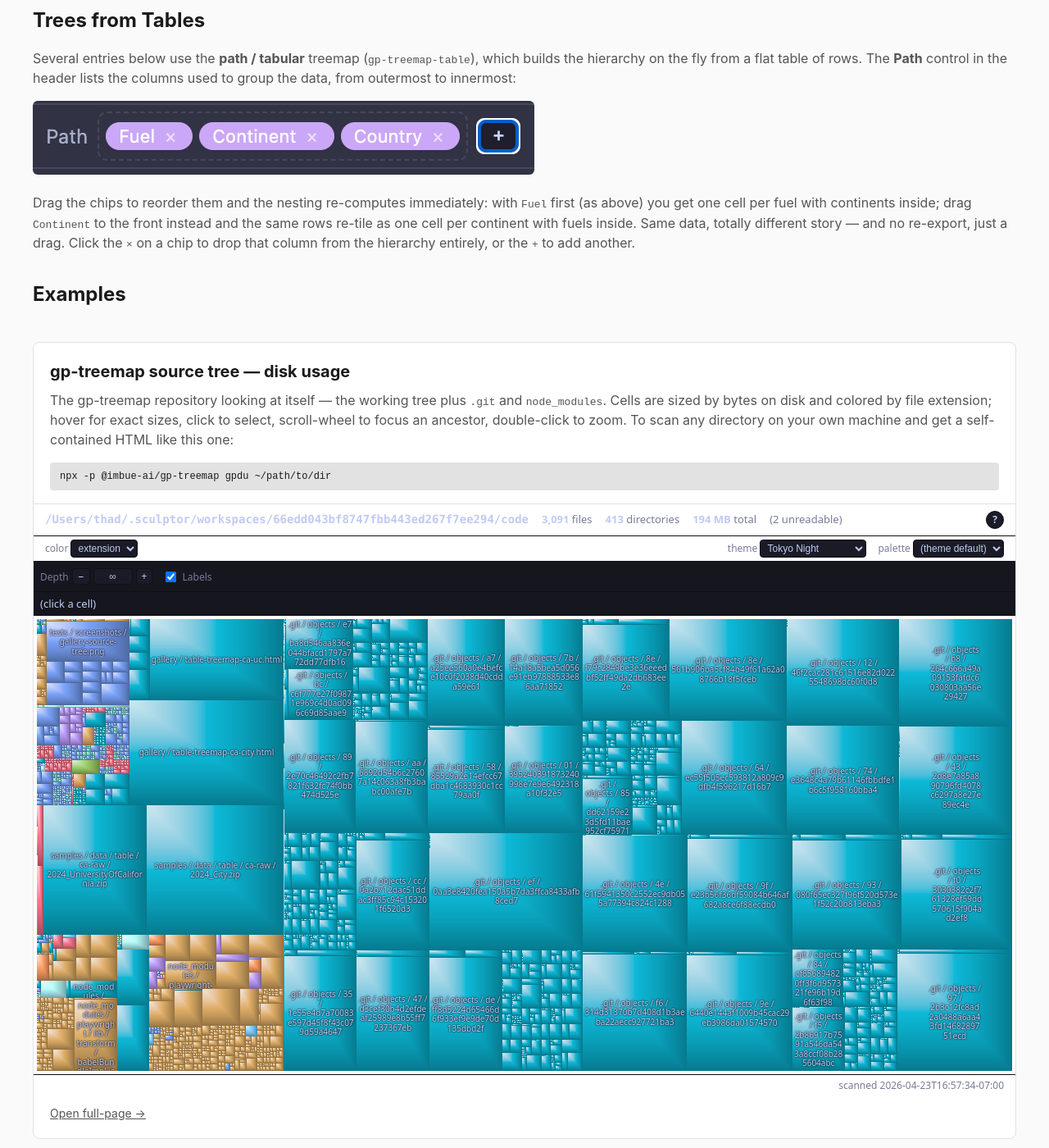
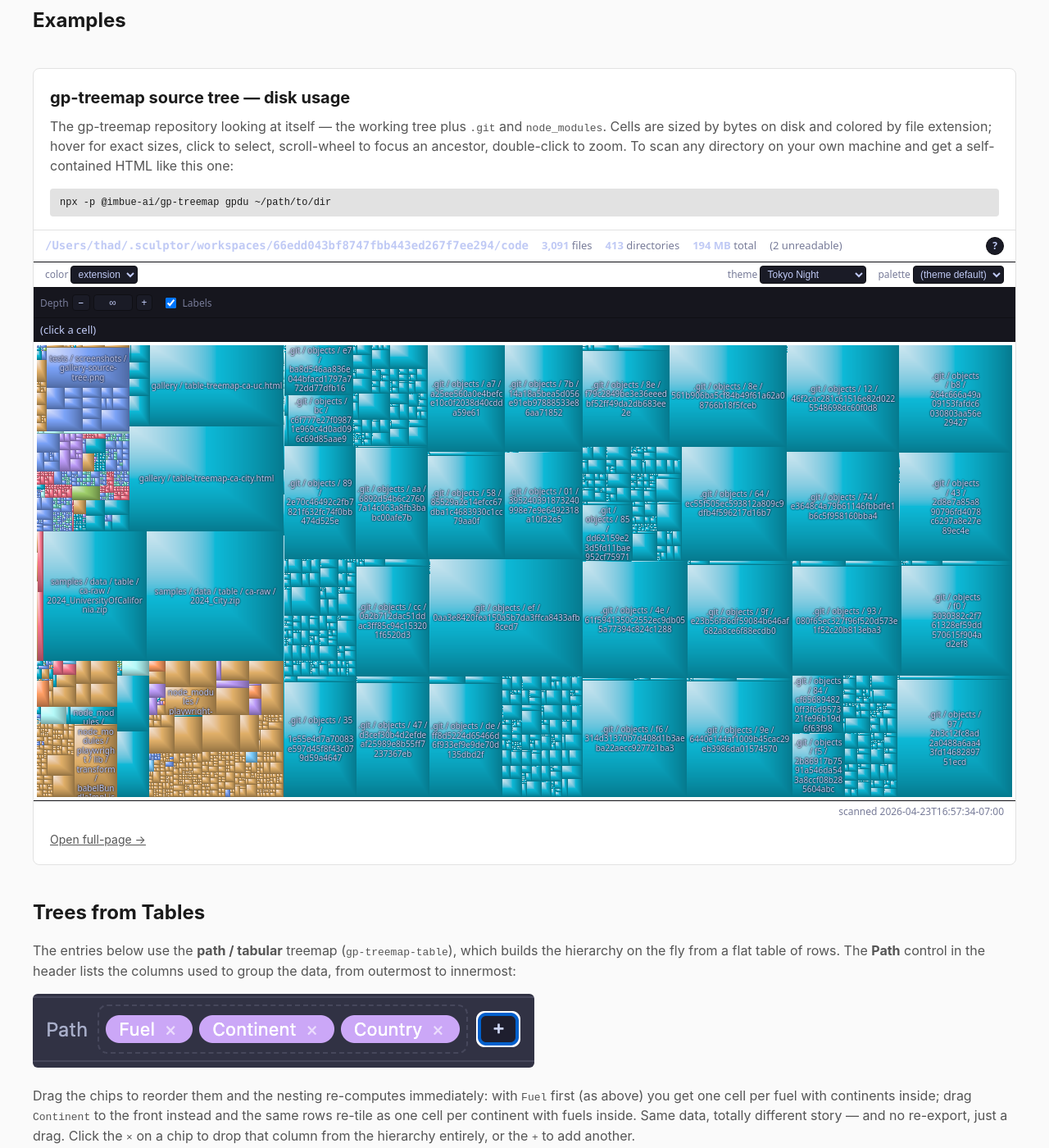
Before and after one commit to imbue-ai/gp-treemap, a website: page gallery/index.html in a window 1280 px wide. Shown: the part 680-2080 px from the top of the page at 82% size. Drawn offline with Linux system fonts and the light colour scheme.

Commit message:
gallery: move "Trees from Tables" header next to the first table entry
Also link the "gp-treemap" in the page title back to the repo, with
explicit link styling so it reads as a link (the page-wide
`color: inherit` for header links was hiding the affordance).

Co-authored-by: Sculptor <sculptor@imbue.com>

```diff
--- a/gallery/index.html
+++ b/gallery/index.html
@@ -32,6 +32,10 @@
   main { max-width: 1200px; margin: 0 auto; padding: 2rem 1.25rem 4rem; }
   header { margin-bottom: 2.5rem; }
   header h1 { margin: 0 0 0.5rem; font-size: 2rem; }
+  header h1 a { color: #0969da; text-decoration: underline; }
+  @media (prefers-color-scheme: dark) {
+    header h1 a { color: #58a6ff; }
+  }
   header p { margin: 0 0 1rem; color: var(--muted); }
   header p:last-child { margin-bottom: 0; }
   header ul { margin: 0 0 1rem; padding-left: 1.25rem; color: var(--muted); }
@@ -72,7 +76,7 @@
 <body>
 <main>
   <header>
-    <h1>gp-treemap gallery</h1>
+    <h1><a href="https://github.com/imbue-ai/gp-treemap">gp-treemap</a> gallery</h1>
     <h2 class="section">Introduction</h2>
     <p>
       Think of a
@@ -139,25 +143,6 @@
         tabular views.
       </li>
     </ul>
-    <h2 class="section">Trees from Tables</h2>
-    <p>
-      Several entries below use the <b>path / tabular</b> treemap
-      (<code>gp-treemap-table</code>), which builds the hierarchy on the fly
-      from a flat table of rows. The <b>Path</b> control in the header lists
-      the columns used to group the data, from outermost to innermost:
-    </p>
-    <p style="margin: 0 0 1rem;">
-      <img src="path-chips.png" alt="Path control with draggable Fuel, Continent, Country chips" style="max-width: 100%; height: auto; border-radius: 6px;">
-    </p>
-    <p>
-      Drag the chips to reorder them and the nesting re-computes immediately:
-      with <code>Fuel</code> first (as above) you get one cell per fuel with
-      continents inside; drag <code>Continent</code> to the front instead
-      and the same rows re-tile as one cell per continent with fuels inside.
-      Same data, totally different story — and no re-export, just a drag.
-      Click the <code>×</code> on a chip to drop that column from the
-      hierarchy entirely, or the <code>+</code> to add another.
-    </p>
     <h2 class="section">Examples</h2>
   </header>
 
@@ -183,6 +168,26 @@
       <a href="gp-treemap-source-tree-disk-usage.html">Open full-page →</a>
     </div>
   </section>
+
+  <h2 class="section" style="margin: 2rem 0 1rem;">Trees from Tables</h2>
+  <p style="color: var(--muted); margin: 0 0 1rem;">
+    The entries below use the <b>path / tabular</b> treemap
+    (<code>gp-treemap-table</code>), which builds the hierarchy on the fly
+    from a flat table of rows. The <b>Path</b> control in the header lists
+    the columns used to group the data, from outermost to innermost:
+  </p>
+  <p style="margin: 0 0 1rem;">
+    <img src="path-chips.png" alt="Path control with draggable Fuel, Continent, Country chips" style="max-width: 100%; height: auto; border-radius: 6px;">
+  </p>
+  <p style="color: var(--muted); margin: 0 0 1.5rem;">
+    Drag the chips to reorder them and the nesting re-computes immediately:
+    with <code>Fuel</code> first (as above) you get one cell per fuel with
+    continents inside; drag <code>Continent</code> to the front instead
+    and the same rows re-tile as one cell per continent with fuels inside.
+    Same data, totally different story — and no re-export, just a drag.
+    Click the <code>×</code> on a chip to drop that column from the
+    hierarchy entirely, or the <code>+</code> to add another.
+  </p>
 
   <section class="entry">
     <h2>Global electricity generation — path: fuel → continent → country</h2>
```
